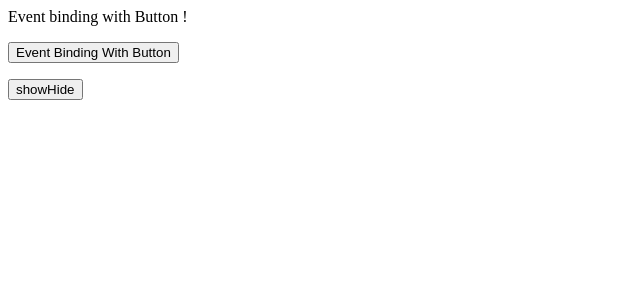
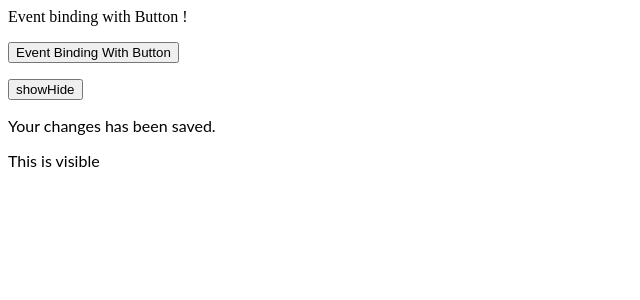
Before and after one commit to edwardgazitonline/Binding-Travercy-With-Button, an Angular app: page / in a window 1280 px wide. Both pictures are taken after a click on the button "showHide". Shown: the top 300 px of the page, without its empty margins (0-640 px from the left). Built offline with nearby package versions, Linux system fonts and the light colour scheme.

Commit message:
1 file modified

```diff
--- a/src/app/app.component.html
+++ b/src/app/app.component.html
@@ -7,7 +7,8 @@
     <strong>List Saved!</strong> Your changes has been saved.
   </div>
 -->
-    <div *ngIf="showHide()" >
-         Your changes has been saved.
-    </div>
-<p [hidden]="true">This is visible</p>
+    <div>
+       <p>  Your changes has been saved.</p>
+
+        <p [hidden]="show">This is visible</p>
+</div>
```
